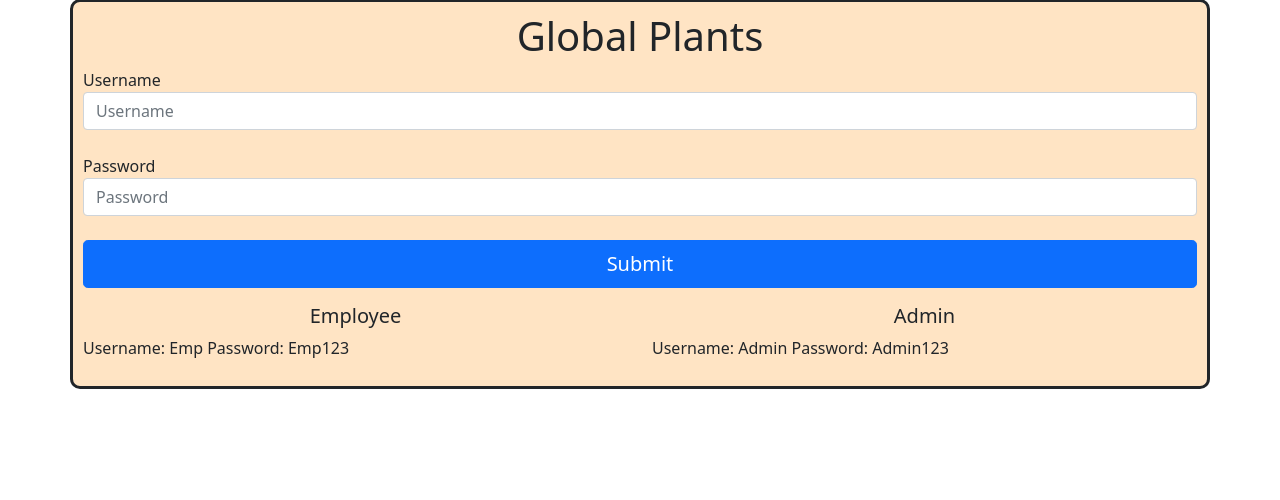
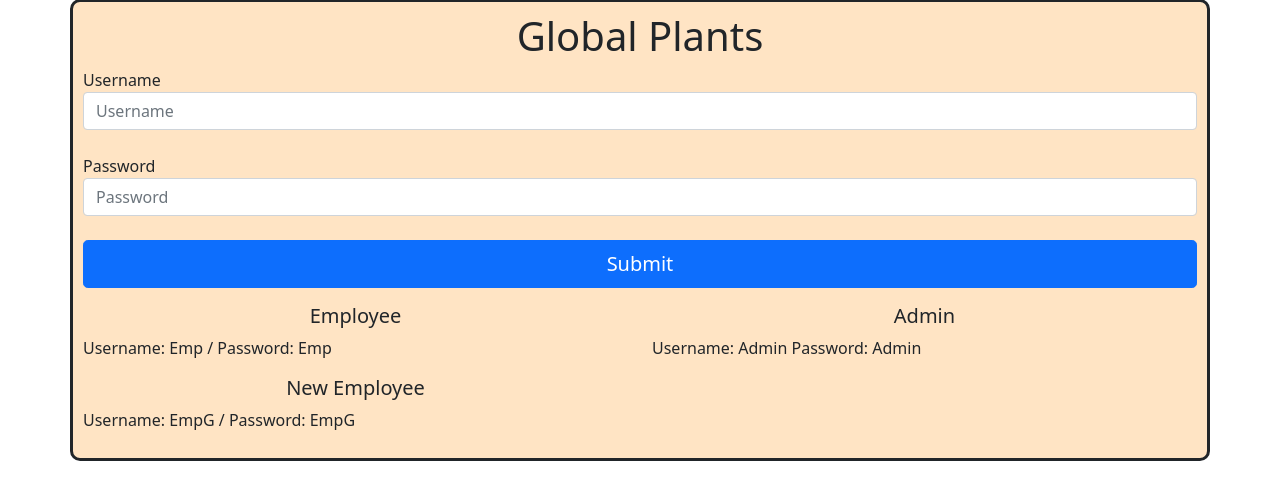
Before and after one commit to migaoo95/Global-Plants-DB-for-uni, a PHP site: page / in a window 1280 px wide. Shown: the part 125-625 px from the top of the page. Run offline with PHP 8.4, Linux system fonts and the light colour scheme; data that the repository does not hold is empty.

Commit message:
Add files via upload

```diff
--- a/alloc.php
+++ b/alloc.php
@@ -77,7 +77,7 @@ if (isset($_POST['emp2'])) {
                         <select name="job" id="ss">
                             <option value="" disabled selected>Job Name</option>
                             <?php
-                            $sql3 = "SELECT * FROM jobAll_emp_job_view WHERE job_name != ' '";
+                            $sql3 = "SELECT * FROM job";
                             $dropdown2 = mysqli_query($conn, $sql3);
                             if (mysqli_num_rows($dropdown2) > 0) {
 
--- a/createJob.php
+++ b/createJob.php
@@ -17,8 +17,8 @@ $delJob = $_POST['delJob'];
 // CREATE PROCEDURE insertJobName(job_name varchar(20),job_descryption varchar(200)) BEGIN INSERT INTO job(job_name,job_descryption)
 if (isset($_POST['jName'])) {
     // VIEW
-    // jobs_admin_view REPLACE job
-    $sqlCreate = "INSERT INTO jobs_admin_view(job_name,job_descryption) VALUES ('$jName', '$jDes')";
+    $sqlCreate = "INSERT INTO jobs_admin_view(job_name,job_descryption)
+    VALUES ('$jName', '$jDes')";
     mysqli_query($conn, $sqlCreate);
 }
 if (isset($_POST['delJob'])) {
@@ -58,7 +58,7 @@ if (isset($_POST['delJob'])) {
                             <option value="remove">Delete Job</option>
                         </select>
                         <div class="show" id="show" style="display:none;">
-                            <h5>New Employee Form</h5>
+                            <h5>Create Job Form</h5>
                             <input type="text" placeholder="Job Name" name="jName">
                             <input type="text" placeholder="Job Descryption" name="jDes">
 
--- a/estimate.php
+++ b/estimate.php
@@ -4,7 +4,7 @@ $sql = "SELECT CONCAT_WS(', ', customer.firstName,customer.lastName) AS nameee,c
 FROM shipment
 INNER JOIN orders ON shipment.shipment_id = orders.order_shippment_id
 INNER JOIN customer ON orders.order_customer_id = customer.customer_id
-INNER JOIN company ON customer.customer_company_id = company.company_id";
+INNER JOIN company ON customer.customer_company_id = company.company_id ORDER BY orders.order_date ASC";
 
 error_reporting(E_ERROR | E_PARSE);
 $order = $_POST['quarter'];
@@ -94,7 +94,7 @@ $comapnies = $_POST['companies'];
 
                         $sql2 = "SELECT ROUND(AVG(order_total),2) AS avgTotal, company.comapnyName FROM orders
                         INNER JOIN customer ON orders.order_customer_id = customer.customer_id
-                        INNER JOIN company ON customer.customer_company_id = company.company_id WHERE company.company_id = $comapnies";
+                        INNER JOIN company ON customer.customer_company_id = company.company_id WHERE company.company_id = $comapnies AND QUARTER(order_date) = $order";
                         $resultt = mysqli_query($conn, $sql2);
                         if (mysqli_num_rows($resultt) > 0) {
                             while ($roww = mysqli_fetch_assoc($resultt)) {
@@ -112,7 +112,7 @@ $comapnies = $_POST['companies'];
                         INNER JOIN orders ON shipment.shipment_id = orders.order_shippment_id
                         INNER JOIN customer ON orders.order_customer_id = customer.customer_id
                         INNER JOIN company ON customer.customer_company_id = company.company_id
-                         WHERE QUARTER(orders.order_date) = $order  $by";
+                         WHERE QUARTER(orders.order_date) = $order  $by ";
                     }
 
                     $result = mysqli_query($conn, $sql);
--- a/index.php
+++ b/index.php
@@ -1,31 +1,27 @@
 <?php
 require('control/dbh.php');
 
-if (isset($_POST['name']) && isset($_POST['pass'])) {
+error_reporting(E_ERROR | E_PARSE);
 
 // Assigning POST values to variables.
 $username = $_POST['name'];
 $password = $_POST['pass'];
-
-
-    // CHECK FOR THE RECORD FROM TABLE
-    $query = "SELECT * FROM mysql.user WHERE User='$username' and Password='$password'";
-
-    $result = mysqli_query($conn, $query) or die(mysqli_error($conn));
-    $count = mysqli_num_rows($result);
-    $hash = '*4AF6A605951EFE46702538F86F7611FBC34EAA43';
-
-
-    if ($_POST['name'] == 'Emp' && $_POST['pass'] == 'Emp123') {
+session_start();
+$_SESSION['user'] = $username;
+$_SESSION['pass'] = $password;
+if ($_POST['name'] == 'EmpG' && $_POST['pass'] == 'EmpG') {
     header("Location: nav.php");
     die();
-    } else if ($_POST['name'] == 'Admin' && $_POST['pass'] == 'Admin123') {
+}
+if ($_POST['name'] == 'Emp' && $_POST['pass'] == 'Emp') {
+    header("Location: nav.php");
+    die();
+} else if ($_POST['name'] == 'Admin' && $_POST['pass'] == 'Admin') {
     header("Location: navA.php");
     die();
 } else {
     echo "<script type='text/javascript'>alert('Wrong Details try again')</script>";
     //echo "Invalid Login Credentials";
-    }
 }
 ?>
 <!DOCTYPE html>
@@ -44,7 +40,7 @@ if (isset($_POST['name']) && isset($_POST['pass'])) {
     <div class="container-sm">
         <h1 class="h1">Global Plants</h1>
         <!-- FORM START -->
-        <form action="<?= $_SERVER['PHP_SELF'] ?>" method="post">
+        <form action="index.php" method="post">
 
             <div class="form-group">
                 <label for="exampleInputEmail1">Username</label>
@@ -64,14 +60,17 @@ if (isset($_POST['name']) && isset($_POST['pass'])) {
         <div class="row">
             <div class="col">
                 <h5>Employee</h5>
-                <p>Username: Emp Password: Emp123</p>
+                <p>Username: Emp / Password: Emp</p>
+                <h5>New Employee</h5>
+                <p>Username: EmpG / Password: EmpG</p>
 
             </div>
             <div class="col">
                 <h5>Admin</h5>
-                <p>Username: Admin Password: Admin123</p>
+                <p>Username: Admin Password: Admin</p>
 
             </div>
+
         </div>
     </div>
 </body>
--- a/nav.php
+++ b/nav.php
@@ -1,4 +1,10 @@
 <!-- Employee access to the database  -->
+
+<a href="index.php">
+    <h7>Back To Login Page</h7>
+</a>
+
+
 <?php
 require('control/emp.dbh.php');
 echo "hello emp";
--- a/navA.php
+++ b/navA.php
@@ -1,4 +1,8 @@
 <!-- Employee access to the database  -->
+<a href="index.php">
+    <h7>Back To Login Page</h7>
+</a>
+
 <?php
 require('control/admin.dbh.php');
 echo "hello Admin";
```
Also changed, not shown: empA.php (+4 -3 lines), gHouse.php (+1 -9 lines), jobs.php (+6 -4 lines), ship.php (+19 -12 lines). Lines whose indentation alone changed are shown as unchanged.
